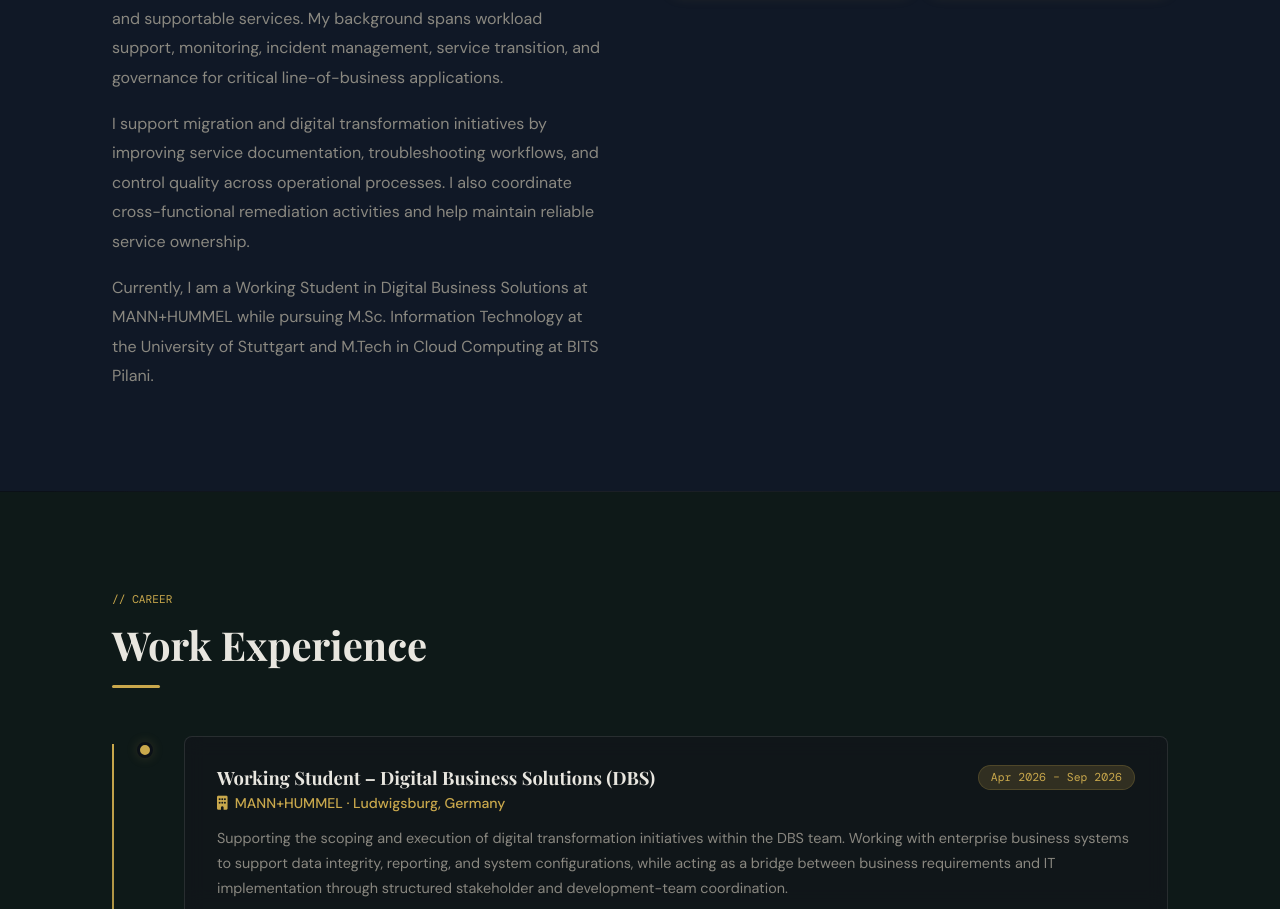
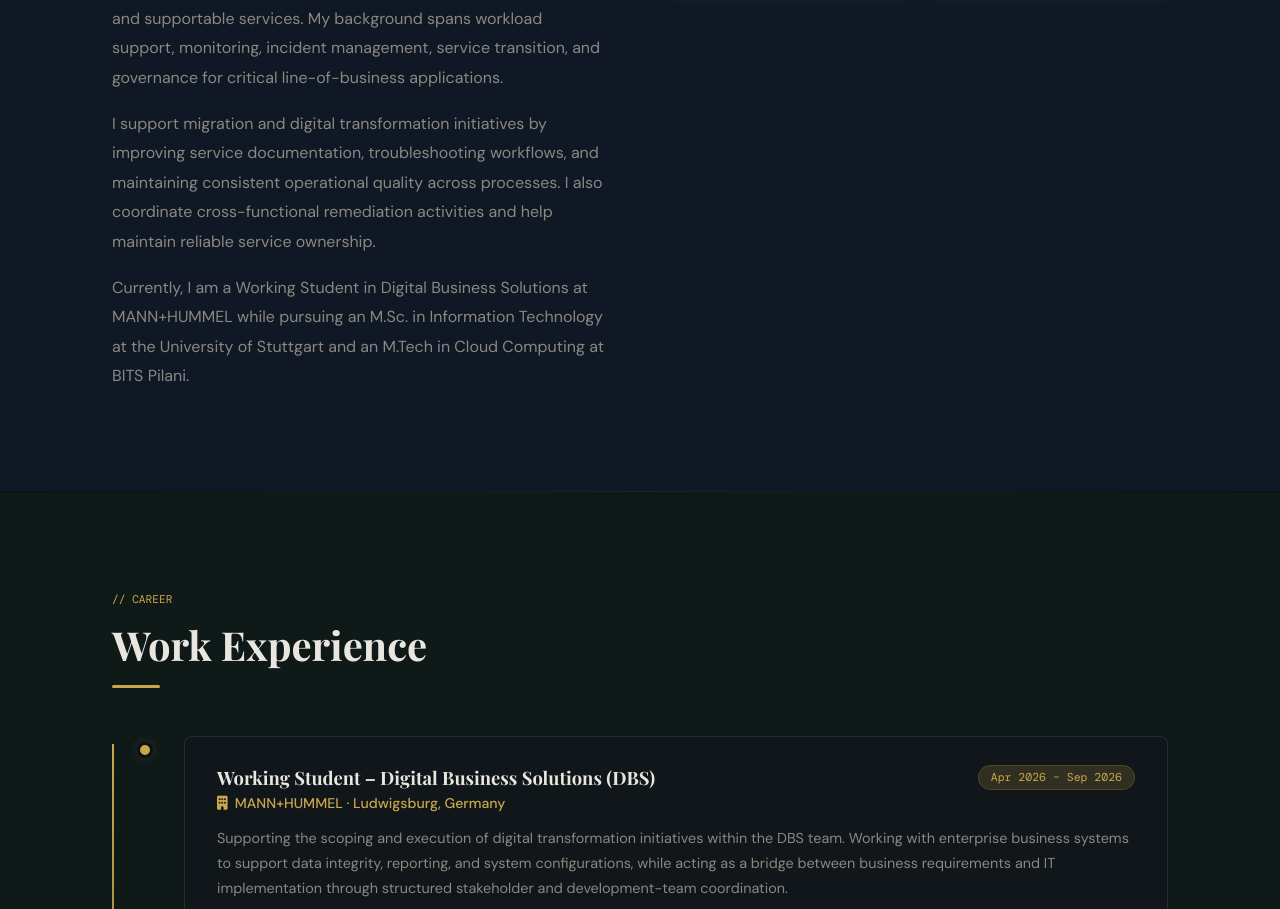
Before and after one commit to vishwasmce/vishwasmce.github.io, a plain HTML site: page index.html in a window 1280 px wide. Shown: the part 1294-2203 px from the top of the page. Drawn offline with nearby package versions, Linux system fonts and the light colour scheme.

Commit message:
Fix spell-check config and portfolio polish

```diff
--- a/index.html
+++ b/index.html
@@ -37,7 +37,7 @@
   {
     "@context": "https://schema.org",
     "@type": "Person",
-    "name": "Vishas BS",
+    "name": "Vishwas BS",
     "url": "https://vishwasmce.github.io/",
     "image": "https://vishwasmce.github.io/profile-photo-600.png",
     "jobTitle": "IT Operations | Application Support | Azure | Service Management",
@@ -221,12 +221,12 @@
           and governance for critical line-of-business applications.
         </p>
         <p>
-          I support migration and digital transformation initiatives by improving service documentation, troubleshooting workflows, and control
-          quality across operational processes. I also coordinate cross-functional remediation activities and help maintain reliable service ownership.
+          I support migration and digital transformation initiatives by improving service documentation, troubleshooting workflows, and maintaining
+          consistent operational quality across processes. I also coordinate cross-functional remediation activities and help maintain reliable service ownership.
         </p>
         <p>
-          Currently, I am a Working Student in Digital Business Solutions at MANN+HUMMEL while pursuing M.Sc. Information Technology at the
-          University of Stuttgart and M.Tech in Cloud Computing at BITS Pilani.
+          Currently, I am a Working Student in Digital Business Solutions at MANN+HUMMEL while pursuing an M.Sc. in Information Technology at
+          the University of Stuttgart and an M.Tech in Cloud Computing at BITS Pilani.
         </p>
       </div>
 
```
Also changed, not shown: .cspell.json (added), 1 other file.
